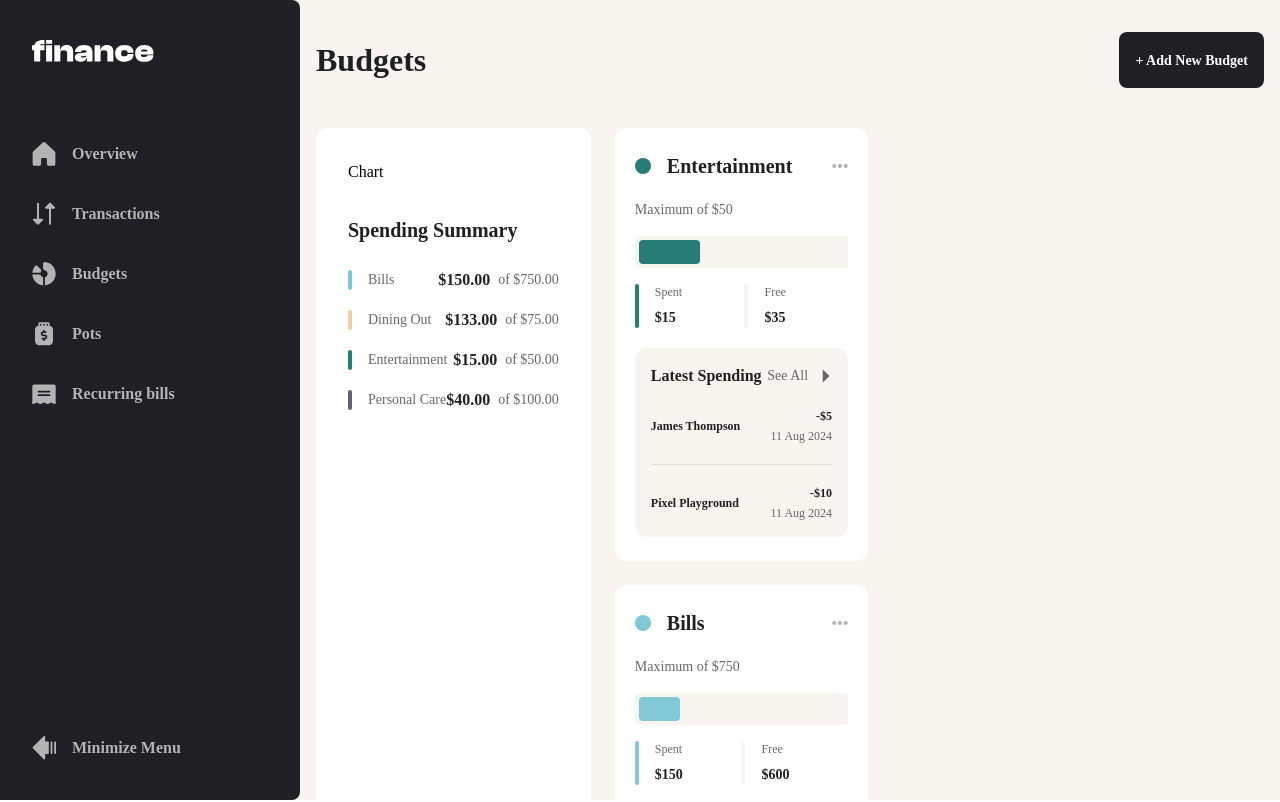
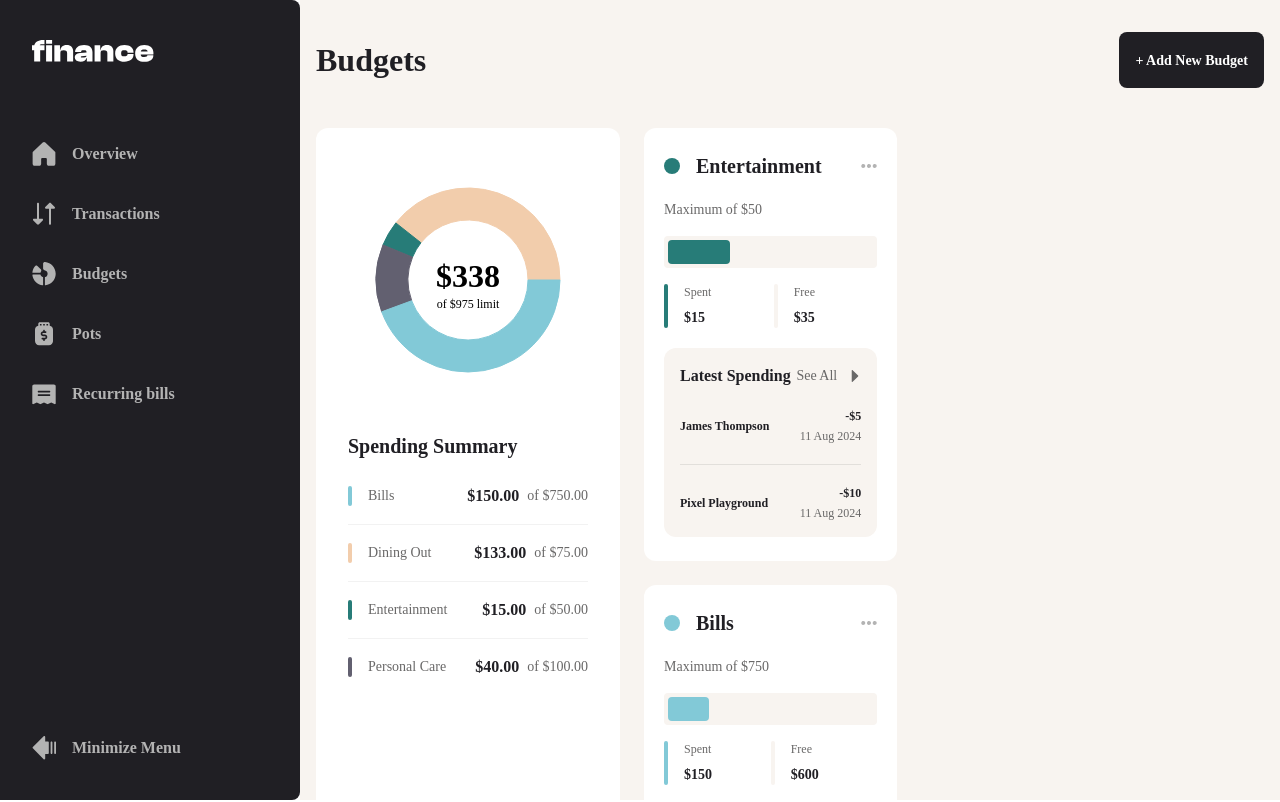
Before and after one commit to gianmarcoricciarelli/personal-finance-app, a React (Vite) app: page /budgets in a window 1280 px wide. Shown: the top 802 px of the page. Built offline with nearby package versions, Linux system fonts and the light colour scheme; a web font is replaced by a local one.

Commit message:
feature: added chart

```diff
--- a/eslint.config.js
+++ b/eslint.config.js
@@ -1,7 +1,8 @@
 import js from '@eslint/js'
-import globals from 'globals'
+import react from 'eslint-plugin-react'
 import reactHooks from 'eslint-plugin-react-hooks'
 import reactRefresh from 'eslint-plugin-react-refresh'
+import globals from 'globals'
 import tseslint from 'typescript-eslint'
 
 export default tseslint.config(
@@ -11,18 +12,22 @@ export default tseslint.config(
         files: ['**/*.{ts,tsx}'],
         languageOptions: {
             ecmaVersion: 2020,
-            globals: globals.browser,
+            globals: globals.browser
         },
         plugins: {
+            react,
             'react-hooks': reactHooks,
-            'react-refresh': reactRefresh,
+            'react-refresh': reactRefresh
         },
         rules: {
+            ...react.configs.recommended.rules,
             ...reactHooks.configs.recommended.rules,
+            'react/react-in-jsx-scope': ['off'],
+            'react/jsx-key': ['error', { checkFragmentShorthand: true }],
             'react-refresh/only-export-components': [
                 'warn',
-                { allowConstantExport: true },
-            ],
-        },
+                { allowConstantExport: true }
+            ]
+        }
     }
 )
--- a/package.json
+++ b/package.json
@@ -27,6 +27,7 @@
         "@vitejs/plugin-react": "^4.3.4",
         "clsx": "^2.1.1",
         "eslint": "^9.17.0",
+        "eslint-plugin-react": "^7.37.4",
         "eslint-plugin-react-hooks": "^5.0.0",
         "eslint-plugin-react-refresh": "^0.4.16",
         "globals": "^15.14.0",
--- /dev/null
+++ b/src/hooks/useBudgets.ts
@@ -0,0 +1,44 @@
+import DataContext from '@/contexts/Data/Data.context'
+import { useContext } from 'react'
+
+export default function useBudgets() {
+    const {
+        data: { budgets, transactions }
+    } = useContext(DataContext)
+
+    const budgetCategories = new Set(budgets.map((b) => b.category))
+    const transactionsByCategory = transactions.filter(
+        (t) =>
+            budgetCategories.has(t.category) &&
+            new Date(t.date).getMonth() === 7
+    )
+    const spentByCategory = transactionsByCategory.reduce((prev, curr) => {
+        const spentByCategoryItem = prev.find(
+            (item) => item.category === curr.category
+        )
+
+        if (spentByCategoryItem) {
+            spentByCategoryItem.spent += Math.abs(curr.amount)
+        } else {
+            prev.push({
+                category: curr.category,
+                theme: budgets.find((b) => b.category === curr.category)!.theme,
+                spent: Math.abs(curr.amount)
+            })
+        }
+
+        return prev
+    }, [] as { category: string; theme: string; spent: number }[])
+    const totalSpent = spentByCategory.reduce(
+        (prev, curr) => prev + curr.spent,
+        0
+    )
+    const budgetLimit = budgets.reduce((prev, curr) => prev + curr.maximum, 0)
+
+    return {
+        transactionsByCategory,
+        spentByCategory,
+        totalSpent,
+        budgetLimit
+    }
+}
--- a/src/pages/Budgets/Budgets.tsx
+++ b/src/pages/Budgets/Budgets.tsx
@@ -1,26 +1,53 @@
+import DataContext from '@/contexts/Data/Data.context'
+import useBudgets from '@/hooks/useBudgets'
 import Button from '@components/Button/Button'
 import Text from '@components/Text/Text'
-import DataContext from '@contexts/Data/Data.context'
 import clsx from 'clsx'
 import { useContext } from 'react'
+import { Cell, Label, LabelProps, Pie, PieChart } from 'recharts'
+import { PolarViewBox } from 'recharts/types/util/types'
 import Budget from './Budget/Budget'
 import SpendingSummary from './SpendingSummary/SpendingSummary'
 
+function CustomLabel({
+    viewBox,
+    text,
+    subText
+}: LabelProps & {
+    text: string
+    subText: string
+}) {
+    const { cx, cy } = (viewBox as PolarViewBox)!
+
+    return (
+        <text
+            className='recharts-text recharts-label'
+            x={cx}
+            y={cy}
+            textAnchor='middle'
+            dominantBaseline='central'
+        >
+            <tspan
+                className='text-pfa-grey-900'
+                alignmentBaseline='middle'
+                fontSize={32}
+                fontWeight={700}
+            >
+                {text}
+            </tspan>
+            <tspan className='text-pfa-grey-500' fontSize={12} x={cx} dy='24px'>
+                {subText}
+            </tspan>
+        </text>
+    )
+}
+
 export default function Budgets() {
     const {
-        data: { budgets, transactions }
+        data: { budgets }
     } = useContext(DataContext)
-    const categories = new Set(budgets.map((b) => b.category))
-    const transactionsByCategory = transactions.filter(
-        (t) => categories.has(t.category) && new Date(t.date).getMonth() === 7
-    )
-    const spentByCategory = transactionsByCategory.reduce((prev, curr) => {
-        prev[curr.category] = prev[curr.category]
-            ? prev[curr.category] + Math.abs(curr.amount)
-            : Math.abs(curr.amount)
-
-        return prev
-    }, {} as Record<string, number>)
+    const { transactionsByCategory, spentByCategory, totalSpent, budgetLimit } =
+        useBudgets()
 
     return (
         <div
@@ -46,7 +73,30 @@ export default function Budgets() {
                         'flex flex-col tablet:max-desktop:flex-row gap-8'
                     )}
                 >
-                    <span>Chart</span>
+                    <div className='flex justify-center items-center'>
+                        <PieChart height={240} width={240}>
+                            <Pie
+                                data={spentByCategory}
+                                dataKey='spent'
+                                innerRadius={60}
+                                blendStroke
+                            >
+                                {spentByCategory.map((sBC) => (
+                                    <Cell key={sBC.category} fill={sBC.theme} />
+                                ))}
+                                <Label
+                                    width={30}
+                                    position='center'
+                                    content={
+                                        <CustomLabel
+                                            text={`$${totalSpent}`}
+                                            subText={`of $${budgetLimit} limit`}
+                                        />
+                                    }
+                                />
+                            </Pie>
+                        </PieChart>
+                    </div>
                     <SpendingSummary spentByCategory={spentByCategory} />
                 </div>
                 <div className='flex flex-col gap-6'>
@@ -58,7 +108,11 @@ export default function Budgets() {
                                 transactions={transactionsByCategory.filter(
                                     (t) => t.category === budget.category
                                 )}
-                                spent={spentByCategory[budget.category]}
+                                spent={
+                                    spentByCategory.find(
+                                        (b) => b.category === budget.category
+                                    )!.spent
+                                }
                             />
                         )
                     })}
--- a/src/pages/Budgets/SpendingSummary/SpendingSummary.tsx
+++ b/src/pages/Budgets/SpendingSummary/SpendingSummary.tsx
@@ -1,12 +1,12 @@
 import Text from '@components/Text/Text'
 import TextBox from '@components/TextBox/TextBox'
 import DataContext from '@contexts/Data/Data.context'
-import { useContext } from 'react'
+import { Fragment, useContext } from 'react'
 
 export default function SpendingSummary({
     spentByCategory
 }: {
-    spentByCategory: Record<string, number>
+    spentByCategory: { category: string; theme: string; spent: number }[]
 }) {
     const {
         data: { budgets }
@@ -18,13 +18,13 @@ export default function SpendingSummary({
                 Spending Summary
             </Text>
             <div className='flex flex-col gap-4'>
-                {Object.entries(spentByCategory)
-                    .sort(([a], [b]) => a.localeCompare(b))
-                    .map(([category, spent]) => (
-                        <div
-                            key={category}
-                            className='flex justify-between items-center'
-                        >
+                {spentByCategory
+                    .sort(({ category: a }, { category: b }) =>
+                        a.localeCompare(b)
+                    )
+                    .map(({ category, spent }, index, entries) => (
+                        <Fragment key={index}>
+                            <div className='flex justify-between items-center'>
                                 <TextBox.WithTag
                                     color={
                                         budgets.find(
@@ -44,11 +44,17 @@ export default function SpendingSummary({
                                     </Text>
                                     <Text fontSize='sm'>
                                         {`of $${budgets
-                                        .find((b) => b.category === category)
+                                            .find(
+                                                (b) => b.category === category
+                                            )
                                             ?.maximum.toFixed(2)}`}
                                     </Text>
                                 </div>
                             </div>
+                            {index !== entries.length - 1 && (
+                                <div className='h-[1px] bg-pfa-grey-100' />
+                            )}
+                        </Fragment>
                     ))}
             </div>
         </div>
--- a/src/pages/Home/Budgets/Budgets.tsx
+++ b/src/pages/Home/Budgets/Budgets.tsx
@@ -73,9 +73,7 @@ export default function Budgets() {
                     'flex flex-col gap-4 sm:flex-row sm:items-center'
                 )}
             >
-                <div
-                    className={clsx('h-240[px]', 'flex justify-center sm:grow')}
-                >
+                <div className={clsx('h-60', 'flex justify-center sm:grow')}>
                     <PieChart height={240} width={240}>
                         <Pie
                             data={budgets}
--- a/src/tailwind_index.css
+++ b/src/tailwind_index.css
@@ -584,9 +584,6 @@
   .grid {
     display: grid;
   }
-  .table {
-    display: table;
-  }
   .h-2 {
     height: calc(var(--spacing) * 2);
   }
@@ -608,8 +605,8 @@
   .h-10 {
     height: calc(var(--spacing) * 10);
   }
-  .h-240 {
-    height: calc(var(--spacing) * 240);
+  .h-60 {
+    height: calc(var(--spacing) * 60);
   }
   .h-\[110px\] {
     height: 110px;
@@ -679,9 +676,6 @@
   }
   .flex-1 {
     flex: 1;
-  }
-  .shrink {
-    flex-shrink: 1;
   }
   .grow {
     flex-grow: 1;
```
Also changed, not shown: 1 other file (tests, documents, lock files or other folders). Lines whose indentation alone changed are shown as unchanged.
